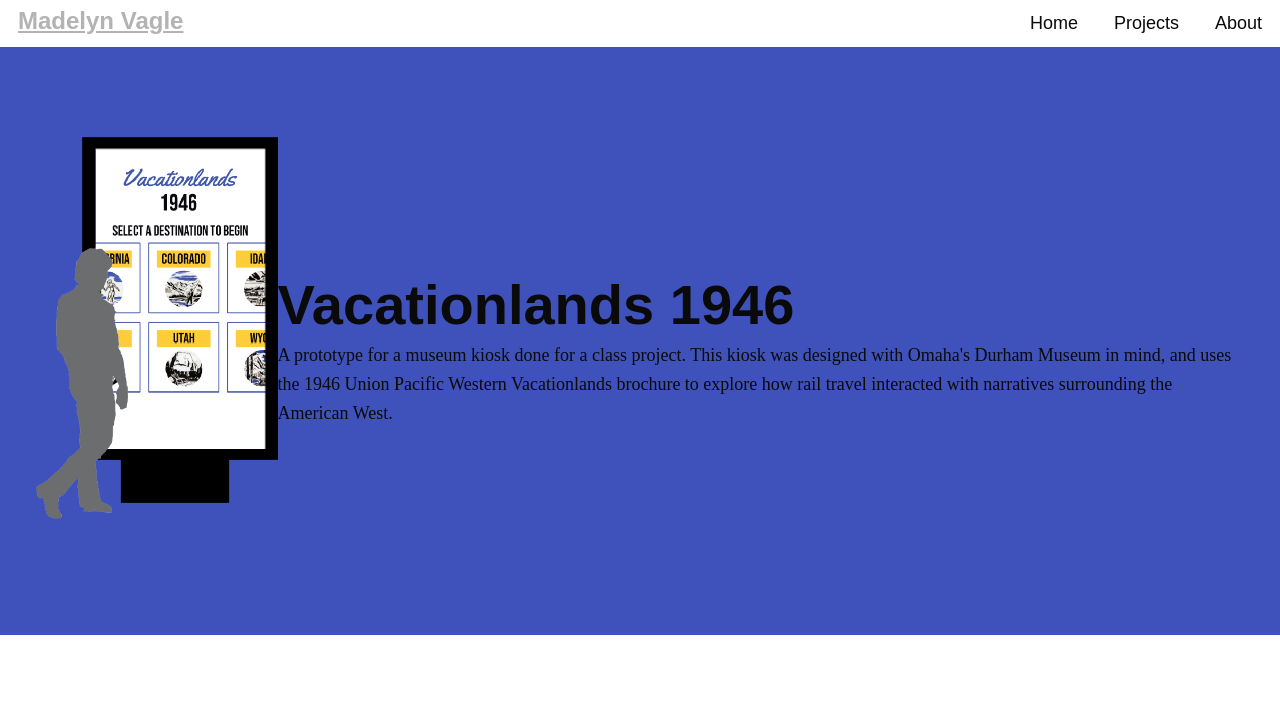
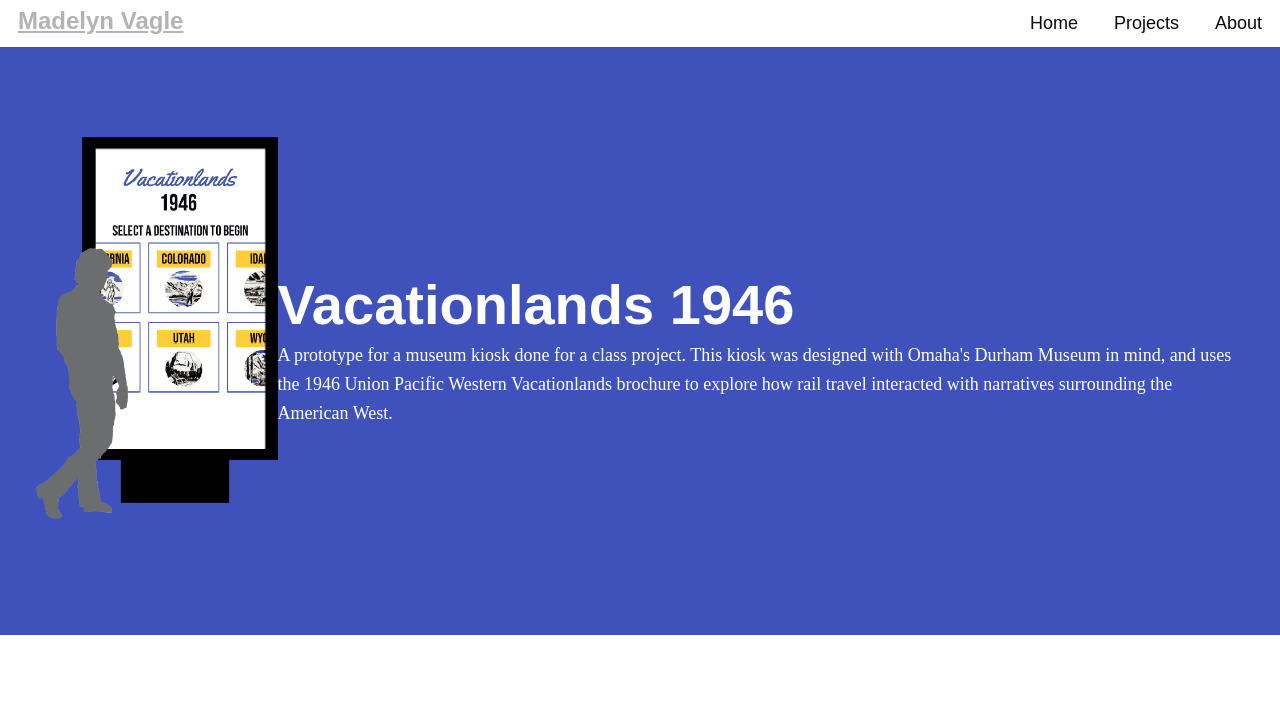
Before and after one commit to boringem/boringem.github.io, a plain HTML site: page vacationlands.html in a window 1280 px wide. Shown: the top 722 px of the page. Drawn offline with nearby package versions, Linux system fonts and the light colour scheme; a web font is replaced by a local one.

Commit message:
update vacationlands

```diff
--- a/vacationlands.html
+++ b/vacationlands.html
@@ -41,8 +41,8 @@
         <section class="project-seven-hero project-hero">
             <img src="img/vacationlands-thumbnail.png" alt="Vacationlands thumbnail image" class="project-image-hero">
             <div class="hero-description">
-                <h2 class="section-title section-title-project">Vacationlands 1946</h2>
-                <p class="section-subtitle section-subtitle-project">A prototype for a museum kiosk done for a class project.
+                <h2 class="section-title section-title-project light-text">Vacationlands 1946</h2>
+                <p class="section-subtitle section-subtitle-project light-text">A prototype for a museum kiosk done for a class project.
                 This kiosk was designed with Omaha's Durham Museum in mind, and uses the 1946 Union Pacific Western Vacationlands brochure to
                 explore how rail travel interacted with narratives surrounding the American West.
                 </p>
```
